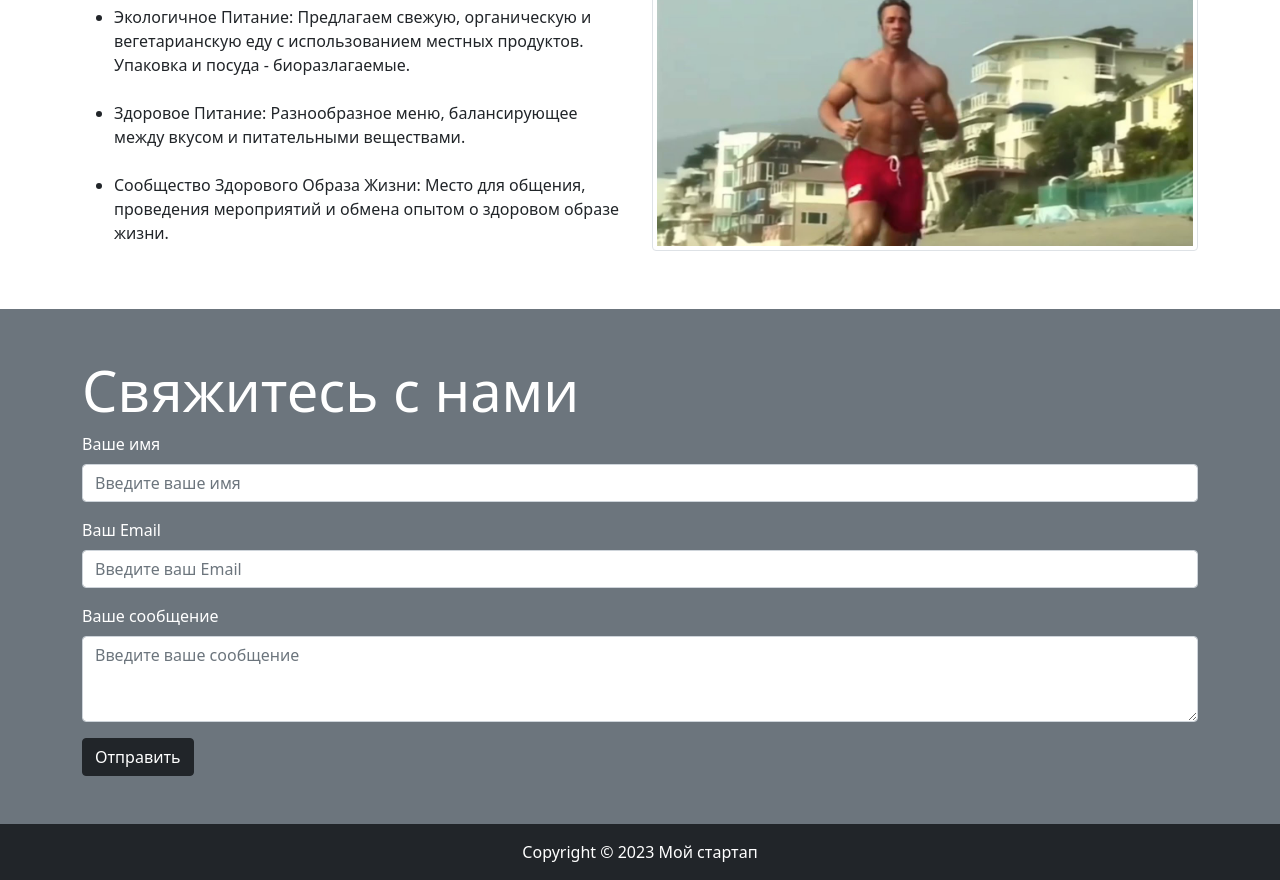
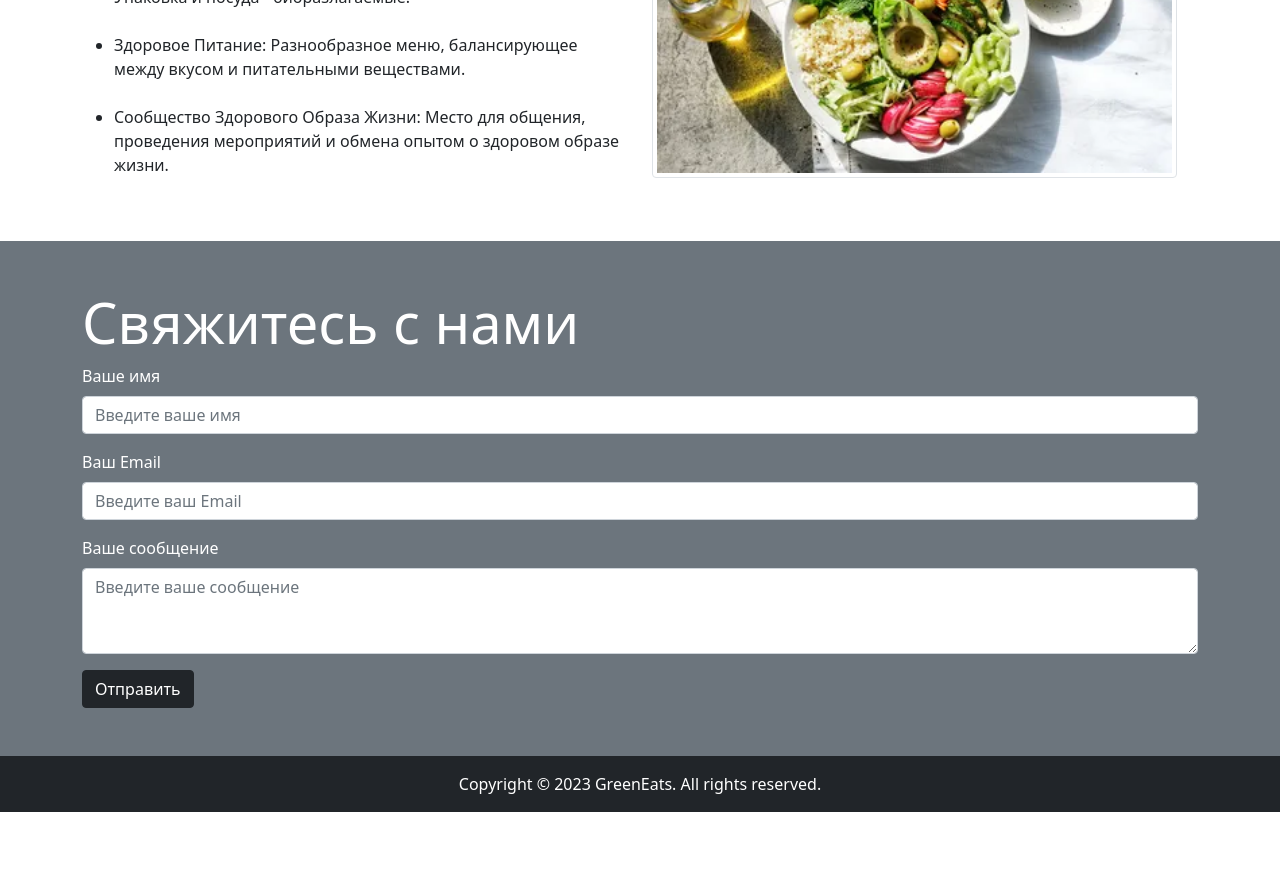
Before and after one commit to inkogniito/lr6, a plain HTML site: page index.html in a window 1280 px wide. Shown: the part 776-1656 px from the top of the page. After the commit the page ends 1588 px from the top, so only its background shows below. Drawn offline with nearby package versions, Linux system fonts and the light colour scheme.

Commit message:
незначительные доработки

```diff
--- a/index.html
+++ b/index.html
@@ -9,6 +9,10 @@
     <style>
         body {
             padding-top: 50px;
+        }
+
+        div img {
+            height: 300px !important
         }
     </style>
 </head>
@@ -46,7 +50,7 @@
                         <h2 class="display-4 text-white">GreenEats.<br>Экологичные Кафе</h2>
                     </div>
                     <div class="col-md-6">
-                        <img src="img/img1.jpg" alt="Your Image" class="img-fluid rounded img-thumbnail">
+                        <img src="img/img1.jpg" class="img-fluid rounded img-thumbnail">
                     </div>
                 </div>
             </div>
@@ -71,7 +75,7 @@
                     </ul>
                 </div>
                 <div class="col-md-6">
-                    <img src="img/img4.jpg" alt="Your Image" class="img-fluid rounded img-thumbnail">
+                    <img src="img/img7.webp" class="img-fluid rounded img-thumbnail">
                 </div>
             </div>
         </div>
@@ -101,7 +105,7 @@
 
     <footer class="py-3 bg-dark">
         <div class="container">
-            <p class="m-0 text-center text-white">Copyright © 2023 Мой стартап</p>
+            <p class="m-0 text-center text-white">Copyright © 2023 GreenEats. All rights reserved.</p>
         </div>
     </footer>
 
```
Also changed, not shown: img/img5.jpeg (added), img/img6.jpg (added), img/img7.webp (added).
